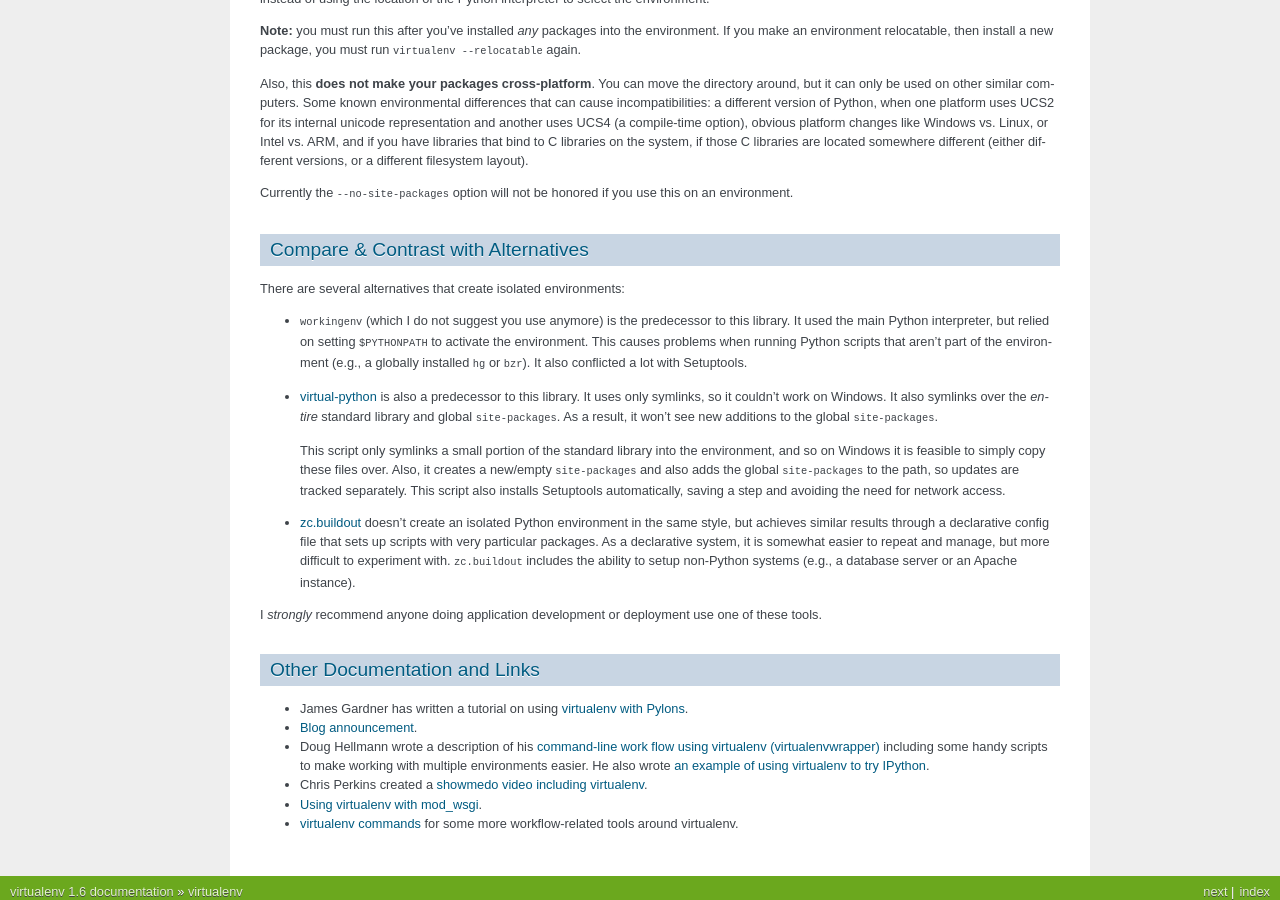
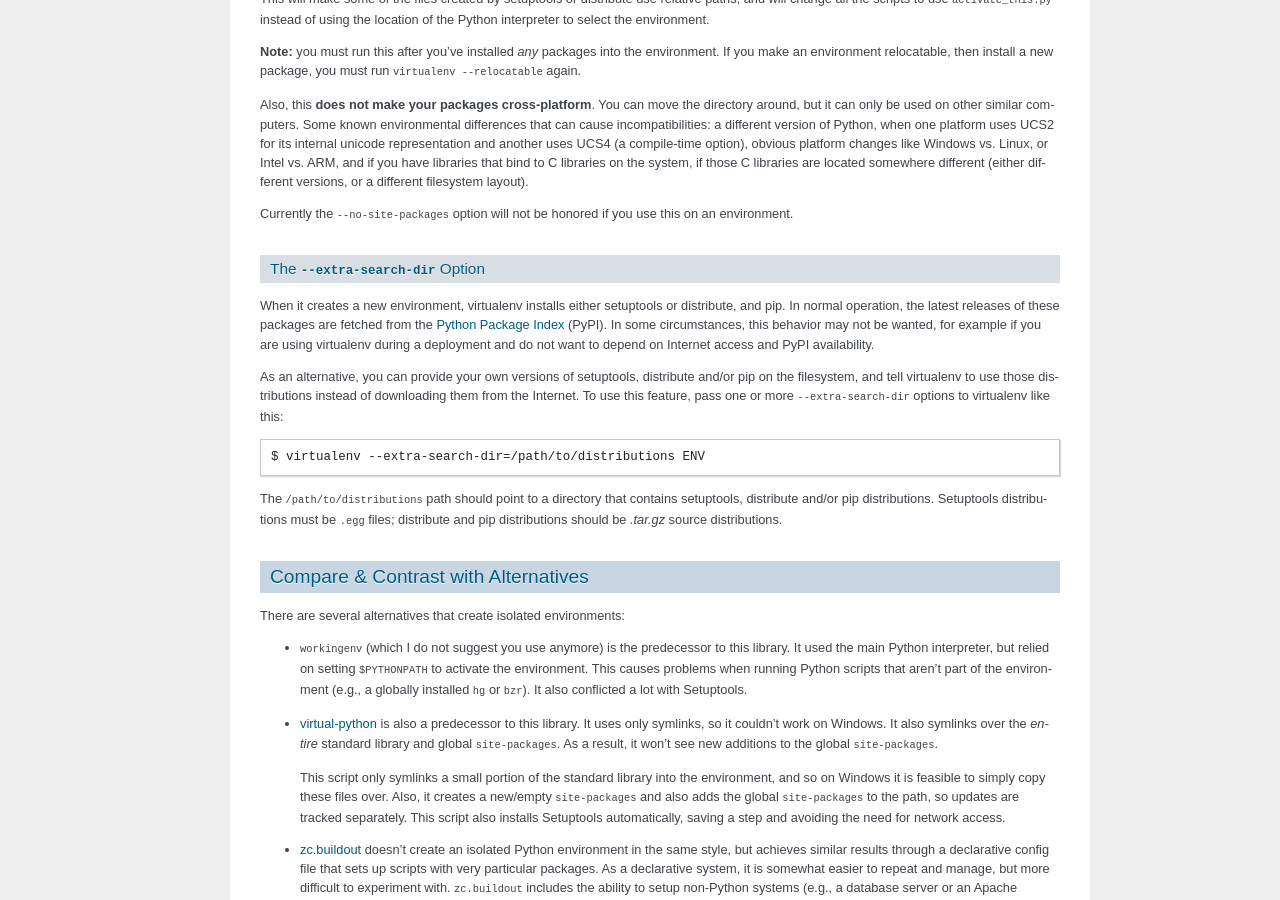
Before and after one commit to pypa/virtualenv, a Sphinx documentation site: the page built from docs/index.txt, in a window 1280 px wide and 900 px high, scrolled down 3815 px. Built offline with Sphinx 7.4.7, drawn with Linux system fonts in a browser that asks for light colours; some of the changed text lies outside the part shown.

Commit message:
document the new feature

```diff
--- a/docs/index.txt
+++ b/docs/index.txt
@@ -277,6 +277,30 @@
 Currently the ``--no-site-packages`` option will not be honored if you
 use this on an environment.
 
+The ``--extra-search-dir`` Option
+~~~~~~~~~~~~~~~~~~~~~~~~~~~~~~~~~
+
+When it creates a new environment, virtualenv installs either
+setuptools or distribute, and pip.  In normal operation, the latest
+releases of these packages are fetched from the `Python Package Index
+<http://pypi.python.org>`_ (PyPI). In some circumstances, this
+behavior may not be wanted, for example if you are using virtualenv
+during a deployment and do not want to depend on Internet access and
+PyPI availability.
+
+As an alternative, you can provide your own versions of setuptools,
+distribute and/or pip on the filesystem, and tell virtualenv to use
+those distributions instead of downloading them from the Internet.  To
+use this feature, pass one or more ``--extra-search-dir`` options to
+virtualenv like this::
+
+    $ virtualenv --extra-search-dir=/path/to/distributions ENV
+
+The ``/path/to/distributions`` path should point to a directory that
+contains setuptools, distribute and/or pip distributions.  Setuptools
+distributions must be ``.egg`` files; distribute and pip distributions
+should be `.tar.gz` source distributions.
+
 Compare & Contrast with Alternatives
 ------------------------------------
 
```
